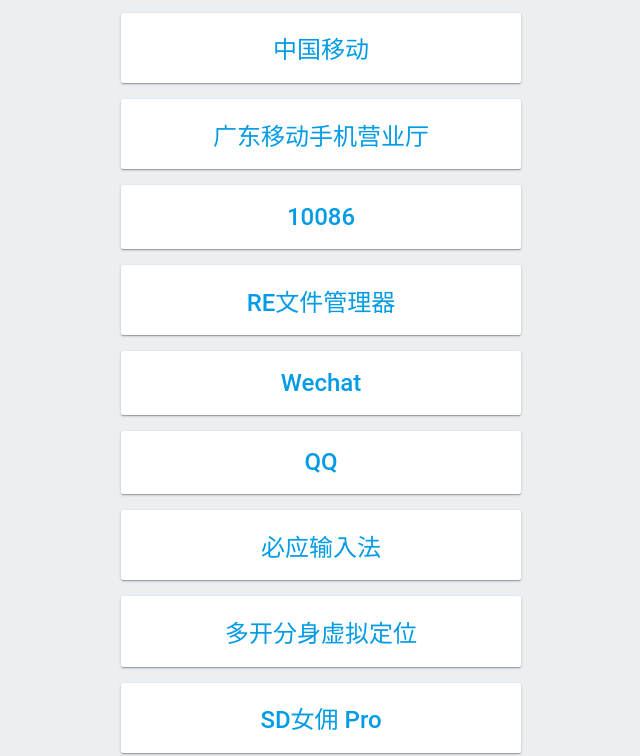
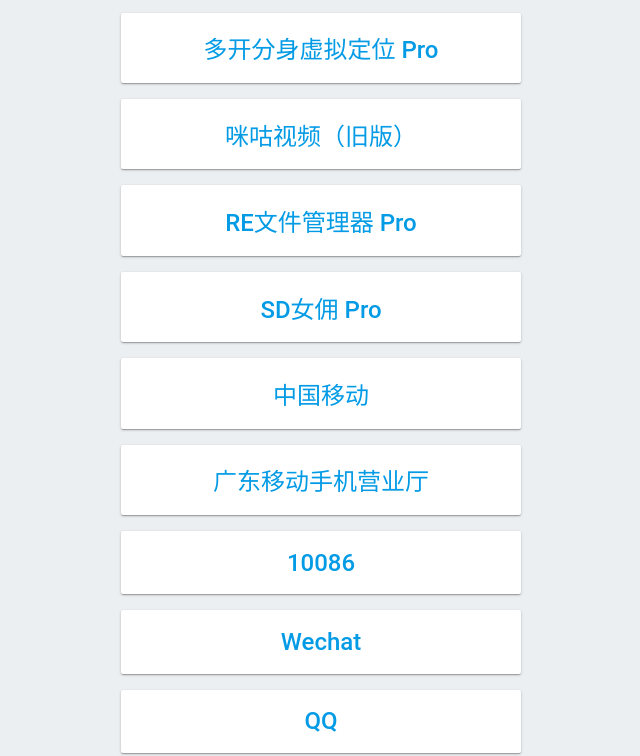
Before and after one commit to gdmcc/tab, a plain HTML site: page index.html in a window 1280 px wide. Shown: the part 77-833 px from the top of the page, without its empty margins (319-959 px from the left). Drawn offline with Linux system fonts and the light colour scheme.

Commit message:
Update index.html

```diff
--- a/index.html
+++ b/index.html
@@ -53,6 +53,18 @@
         <h1>Tab</h1>
     </div>
     <div class="js">
+        <h1><a href="http://yx.bsh.me/download.php?author=bsh&btitle=&id=27337">多开分身虚拟定位 Pro</a></h1>
+    </div>
+    <div class="js">
+        <h1><a href="https://m.wandoujia.com/apps/6046085/history_v25000520">咪咕视频（旧版）</a></h1>
+    </div>
+    <div class="js">
+        <h1><a href="http://yx.bsh.me/download.php?author=&btitle=&id=25297">RE文件管理器 Pro</a></h1>
+    </div>
+    <div class="js">
+        <h1><a href="http://yx.bsh.me/download.php?author=bsh&btitle=&id=23267">SD女佣 Pro</a></h1>
+    </div>
+    <div class="js">
         <h1><a href="https://a.app.qq.com/o/simple.jsp?pkgname=com.greenpoint.android.mc10086.activity&g_f=undefined">中国移动</a></h1>
     </div>
     <div class="js">
@@ -62,9 +74,6 @@
         <h1><a href="https://a.app.qq.com/o/simple.jsp?pkgname=zz.dela.cmcc.traffic&g_f=undefined">10086</a></h1>
     </div>
     <div class="js">
-        <h1><a href="https://a.app.qq.com/o/simple.jsp?pkgname=com.speedsoftware.rootexplorer&g_f=undefined">RE文件管理器</a></h1>
-    </div>
-    <div class="js">
         <h1><a href="https://a.app.qq.com/o/simple.jsp?pkgname=com.tencent.mm&g_f=undefined">Wechat</a></h1>
     </div>
     <div class="js">
@@ -72,12 +81,6 @@
     </div>
     <div class="js">
         <h1><a href="https://a.app.qq.com/o/simple.jsp?pkgname=com.bingime.ime&g_f=undefined">必应输入法</a></h1>
-    </div>
-    <div class="js">
-        <h1><a href="http://yx.bsh.me/download.php?author=bsh&btitle=&id=27337">多开分身虚拟定位</a></h1>
-    </div>
-    <div class="js">
-        <h1><a href="http://yx.bsh.me/download.php?author=bsh&btitle=&id=23267">SD女佣 Pro</a></h1>
     </div>
     <div class="footer">
         <script>
```
